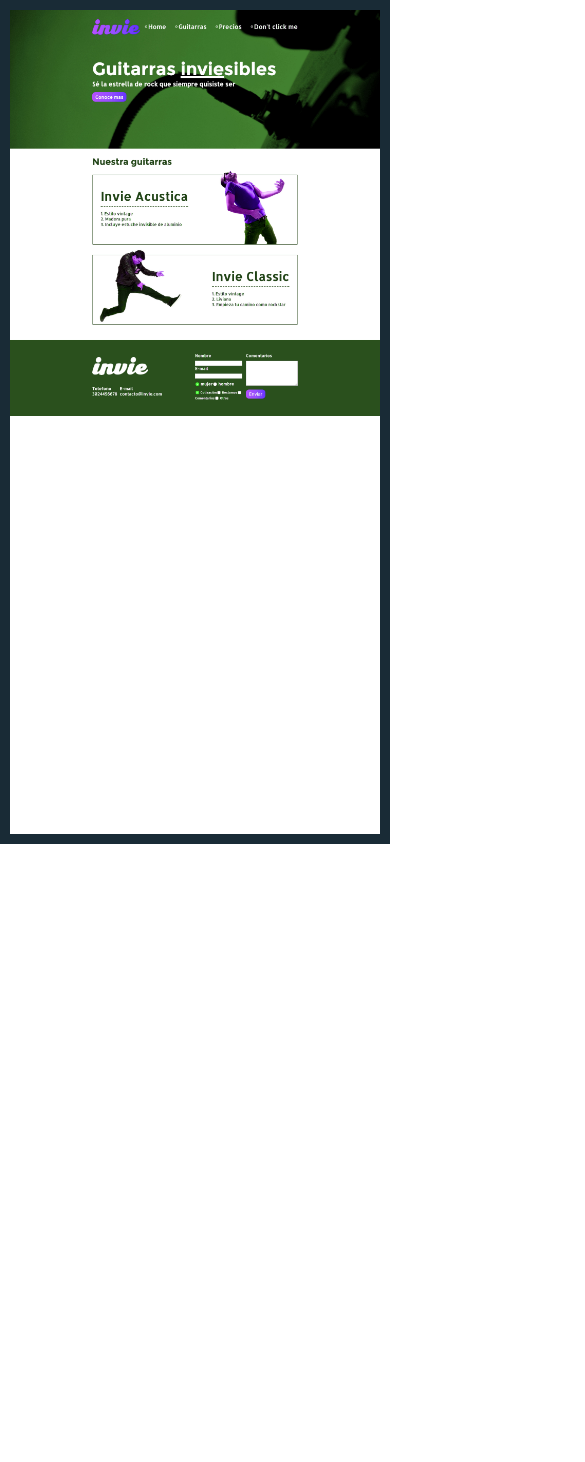
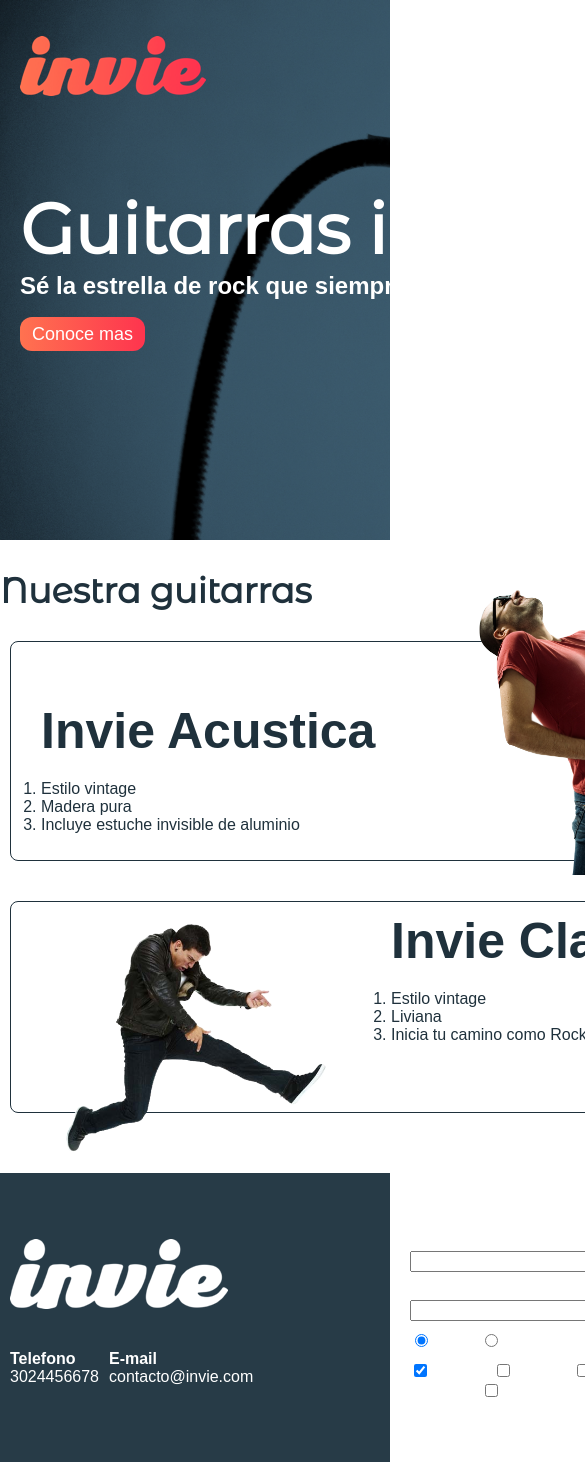
Before and after one commit to Ale1120/invie-github, a plain HTML site: page index.html in a window 390 px wide. Shown: the top 1462 px of the page, 585 px wide, since content can reach past the window. Before the commit the page ends 844 px from the top, so only its background shows below. Drawn offline with Linux system fonts and the light colour scheme; a web font is replaced by a local one.

Commit message:
invie responsive

```diff
--- /dev/null
+++ b/css/invie.css
@@ -0,0 +1,274 @@
+/** {
+  width: tamaÃ±o;
+  height: tamaÃ±o;
+  padding: 10px;
+  padding-top: 10px;
+  padding-right: 13px;
+  padding-left: 15px;
+  padding-bottom: 5px;
+  padding: 10px 13px 5px 15px;
+  margin: 10px;
+  margin-top: 10px;
+  margin-right: 13px;
+  margin-left: 15px;
+  margin-bottom: 5px;
+  margin: 10px 13px 5px 15px;
+  border: 2px solid red;
+}*/
+
+body {
+  font-family: 'Allerta Stencil', sans-serif;
+  margin: 0;
+}
+
+
+table {
+  width: 100%;
+}
+
+th {
+  background: #273b47;
+  color: white;
+}
+
+th {
+  padding: 10px 20px;
+  text-align: left;
+}
+
+td {
+  padding: 20px;
+}
+
+table, td, th {
+  border: 1px solid #273b47;
+  border-collapse: collapse;
+}
+
+input, textarea {
+  outline: 0;
+}
+
+input:focus, textarea:focus {
+  background: lightgray;
+}
+
+.contenedor {
+  width: 800px;
+  margin: auto;
+  position: relative;
+}
+
+.background {
+  background-image: url('../images/background.png');
+  background-size: cover;
+}
+
+.button {
+  border-radius: 12px;
+  border: none;
+  color: white;
+  padding: 7px 12px;
+  cursor: pointer;
+  text-decoration: none;
+  font-size: 18px;
+  background: #fd324e;
+  background: linear-gradient(to left, #fe344e, #ff7250);
+  /* Permalink - use to edit and share this gradient: http://colorzilla.com/gradient-editor/#f3c5bd+0,e86c57+50,ea2803+51,ff6600+75,c72200+100;Red+Gloss */
+  /*background: rgb(243,197,189); /* Old browsers */
+  /* background: -moz-linear-gradient(top,  rgba(243,197,189,1) 0%, rgba(232,108,87,1) 50%, rgba(234,40,3,1) 51%, rgba(255,102,0,1) 75%, rgba(199,34,0,1) 100%);
+  background: -webkit-linear-gradient(top,  rgba(243,197,189,1) 0%,rgba(232,108,87,1) 50%,rgba(234,40,3,1) 51%,rgba(255,102,0,1) 75%,rgba(199,34,0,1) 100%);
+  background: linear-gradient(to bottom,  rgba(243,197,189,1) 0%,rgba(232,108,87,1) 50%,rgba(234,40,3,1) 51%,rgba(255,102,0,1) 75%,rgba(199,34,0,1) 100%);
+  filter: progid:DXImageTransform.Microsoft.gradient( startColorstr='#f3c5bd', endColorstr='#c72200',GradientType=0 ); */
+
+}
+
+.titulo {
+  font-family: 'Montserrat Alternates', sans-serif;
+  font-size: 70px;
+  margin-bottom: 0;
+  margin-top: 70px;
+}
+
+.titulo span {
+  text-decoration: underline;
+}
+
+.title-a {
+  font-size: 24px;
+  margin-top: 0;
+}
+
+.title-b {
+  font-size: 50px;
+  margin-bottom: 20px;
+}
+
+.guitarras {
+  color: #1F313C;
+  margin-bottom: 60px;
+}
+
+.guitarras h2 {
+  font-family: 'Montserrat Alternates', sans-serif;
+  font-size: 35px;
+}
+
+
+
+.portada {
+
+  color: white;
+  padding: 20px;
+  height: 500px;
+}
+
+.portada button {
+  margin-bottom: 70px;
+}
+
+
+.menu {
+  font-size: 24px;
+  display: inline-block;
+  position: absolute;
+  right: 0;
+}
+
+.menu li {
+  display: inline-block;
+  margin-left: 30px;
+}
+
+.menu li:before{
+  content: '∘';
+  font-size: 50px;
+  line-height: 20px;
+  color: white;
+}
+
+.menu a {
+  color: white;
+  text-decoration: none;
+}
+
+.logotipo {
+  display: inline-block;
+  margin-left: 0;
+}
+
+
+.guitarra {
+  margin: 10px 10px 40px 10px;
+  padding: 10px;
+  /*overflow: hidden;*/
+  border: 1px solid #1F313C;
+  border-radius: 8px;
+}
+.guitarra ol {
+  padding: 0;
+}
+.guitarra.b {
+  height: 190px;
+}
+
+
+.derecha {
+  float: right;
+  position: relative;
+  top: -127px;
+}
+
+.izquierda {
+  float: left;
+  position: relative;
+}
+
+.contenedor-guitarra-a {
+  padding-left: 20px;
+}
+.contenedor-guitarra-b {
+  margin-left: 370px;
+  position: relative;
+  bottom: 90px;
+
+}
+
+.header {
+  position: relative;
+}
+
+
+.footer {
+  background: #273b47;
+  padding: 50px 10px;
+}
+
+.contacto {
+  display: flex;
+  width: 300px;
+  flex-wrap: wrap;
+  align-items: center;
+}
+
+.contacto img {
+  display: block;
+}
+
+.contacto strong {
+  display: block;
+}
+
+.contacto a {
+  color: white;
+  text-decoration: none;
+  margin: 10px 10px 10px 0;
+}
+
+
+.footer .contenedor {
+  display: flex;
+  justify-content: space-between;
+}
+
+
+.formulario {
+  display: flex;
+  width: 400px;
+  color: white;
+}
+
+
+.col1, .col2 {
+  display: flex;
+  flex-direction: column;
+}
+
+.col1 {
+  margin-right: 15px;
+}
+.col2 {
+  align-items: flex-start;
+}
+
+.col2 .button {
+  margin-top: 15px;
+}
+
+.intereses label {
+  font-size: 12px;
+}
+
+.formulario label, .sexo, .intereses {
+  margin-bottom: 10px;
+}
+
+
+.sexo {
+  margin-top: 10px;
+}
+
+
+.tabla {
+  margin: 50px 0;
+}
--- a/index.html
+++ b/index.html
@@ -1,28 +1,105 @@
+<!DOCTYPE html>
 <html>
   <head>
-    <title> Invie</title>
-    <style media="screen">
-      body{
-        margin: 0;
-        border: 10px solid #192b36;
-      }
-      img{
-        max-width: 100%;
-        vertical-align: top ;
-        /*display: none;*/
-      }
-      img#responsive {
-        display: none;
-      }
-      @media screen and (max-width: 768px){
-         img#responsive {
-           diplay: block;
-         }
-      }
-    </style>
+    <title>Invie - tus mejores guitarras!!</title>
+    <meta charset="utf-8"/>
+    <link href="https://fonts.googleapis.com/css?family=Allerta+Stencil|Montserrat+Alternates" rel="stylesheet">
+    <link rel="stylesheet" href="css/invie.css"/>
   </head>
-  <body>
-    <img src="invie-responsive.png" alt="" id="responsive">
-    <img src="nueva-version.jpg" alt="">
-  </body>
-</html>
+    <body>
+      <section id="portada" class="portada background"> <!-- portada -->
+        <header id="header" class="header contenedor"> <!-- header -->
+          <figure class="logotipo"> <!-- logotipo -->
+            <img src="images/invie.png" width="186" height="60" alt="Invie logotipo"/>
+          </figure>
+          <nav class="menu"> <!-- menu -->
+            <ul>
+              <li>
+                <a href="index.html">Home</a>
+              </li>
+              <li>
+                <a href="#guitarras">Guitarras</a>
+              </li>
+              <li>
+                <a href="precios.html">Precios</a>
+              </li>
+            </ul>
+          </nav>
+        </header>
+        <div class="contenedor">
+          <h1 class="titulo">Guitarras inviesibles</h1><!-- titulo -->
+          <h3 class="title-a">Sé la estrella de rock que siempre quisiste ser</h3><!-- resumen -->
+          <a class="button" href="#guitarras">Conoce mas</a><!-- boton -->
+        </div>
+      </section>
+      <section id="guitarras" class="guitarras contenedor"> <!-- guitarras -->
+        <h2>Nuestra guitarras</h2><!-- titulo -->
+        <article class="guitarra"> <!-- guitarra 1 -->
+          <img class="derecha" src="images/invie-acustica.png" alt="Guitarra Invie Acustica" width="350"/>
+          <div class="contenedor-guitarra-a">
+            <h3 class="title-b">Invie Acustica</h3>
+            <ol>
+              <li>Estilo vintage</li>
+              <li>Madera pura</li>
+              <li>Incluye estuche invisible de aluminio</li>
+            </ol>
+          </div>
+        </article>
+        <article class="guitarra b"> <!-- guitarra 2 -->
+          <img class="izquierda" src="images/invie-classic.png" alt="Guitarra Invie Classic" width="350"/>
+          <div class="contenedor-guitarra-b">
+            <h3 class="title-b">Invie Classic</h3>
+            <ol>
+              <li>Estilo vintage</li>
+              <li>Liviana</li>
+              <li>Inicia tu camino como Rockstar</li>
+            </ol>
+          </div>
+        </article>
+      </section>
+      <footer class="footer">
+        <div class="contenedor">
+          <div class="contacto">
+            <img src="images/invie-white.png" alt="logotipo blanco"/>
+            <a href="tel:+573024456678"><strong>Telefono</strong> <span>3024456678</span></a>
+            <a href="mailto:contacto@invie.com"><strong>E-mail</strong> <span>contacto@invie.com</span></a>
+          </div>
+          <form class="formulario">
+            <div class="col1">
+              <label for="nombre">Nombre</label>
+              <input type="text" required id="nombre" name="nombre"/>
+              <label for="email">E-mail</label>
+              <input type="email" required id="email" name="email"/>
+              <div class="sexo">
+                <label for="mujer">
+                  <input type="radio" id="mujer" checked name="sexo" value="mujer"> mujer
+                </label>
+                <label for="hombre">
+                  <input type="radio" id="hombre" name="sexo" value="hombre"> hombre
+                </label>
+              </div>
+              <div class="intereses">
+                <label for="cotizacion">
+                  <input type="checkbox" checked id="cotizacion" name="intereses" value="cotizacion"> Cotización
+                </label>
+                <label for="reclamos">
+                  <input type="checkbox" id="reclamos" name="intereses" value="reclamos"> Reclamos
+                </label>
+                <label for="comentarios">
+                  <input type="checkbox" id="comentarios" name="intereses" value="comantarios"> Comentarios
+                </label>
+                <label for="otros">
+                  <input type="checkbox" id="otros" name="intereses" value="otros"> Otros
+                </label>
+              </div>
+            </div>
+            <div class="col2">
+              <label for="comentarios">Comentarios</label>
+              <textarea name="comantarios" id="comentarios" cols="30" rows="7"></textarea>
+              <input type="submit" value="Enviar" class="button"/>
+            </div>
+          </form>
+        </div>
+      </footer>
+    </body>
+  </html>
```
Also changed, not shown: precios.html (added, +105 -0 lines), Images/background.png (added), Images/invie-acustica.png (added), Images/invie-classic.png (added), Images/invie-white.png (added), Images/invie.png (added), Images/invie2x.png (added), 1 other file.
